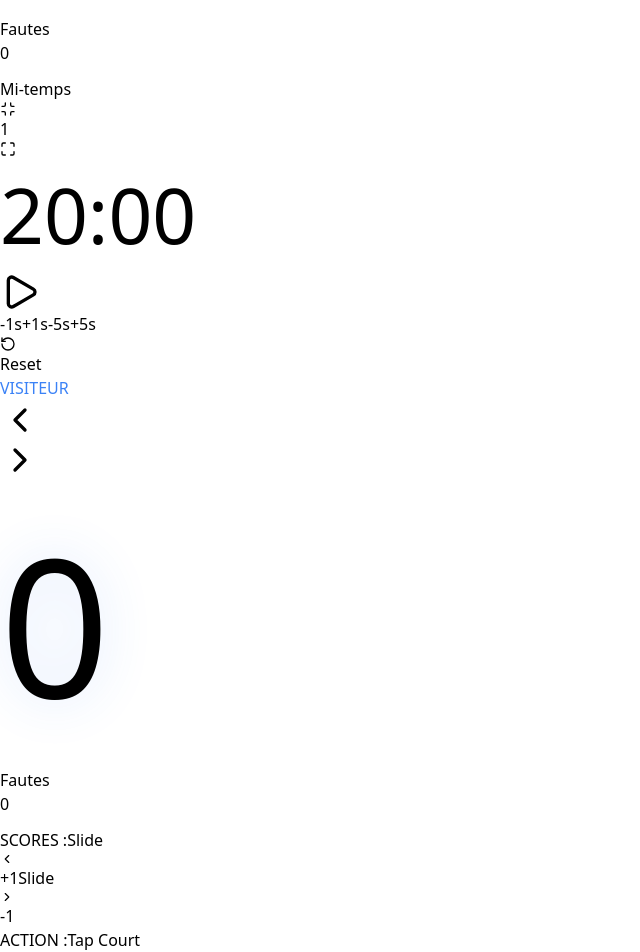
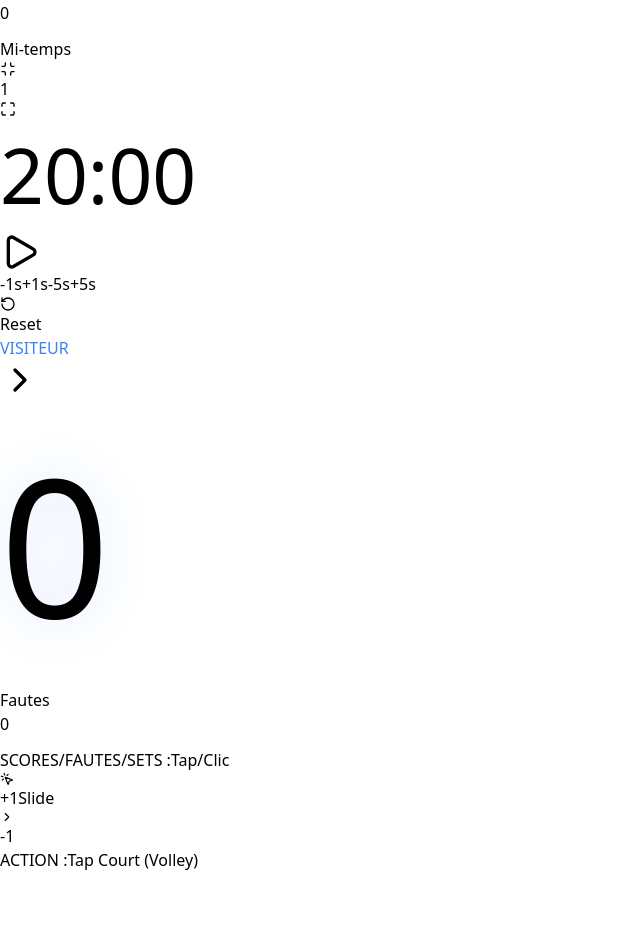
Before and after one commit to Moh2l/mon-scoreboard, a React (Vite) app: page / in a window 1280 px wide. Shown: the part 459-1411 px from the top of the page, without its empty margins (0-640 px from the left). After the commit the page ends 1331 px from the top, so only its background shows below. Built offline with nearby package versions, Linux system fonts and the light colour scheme.

Commit message:
Mise à jour App.jsx

```diff
--- a/src/App.jsx
+++ b/src/App.jsx
@@ -1,13 +1,12 @@
 import React, { useState, useEffect, useRef } from 'react';
-import { Play, Pause, RotateCcw, Settings, Monitor, Smartphone, Trophy, Minimize, Maximize, ChevronLeft, ChevronRight, AlertCircle, Upload, Type, Image as ImageIcon, ArrowLeft, ArrowRight, Plus, Minus } from 'lucide-react';
+import { Play, Pause, RotateCcw, Settings, Monitor, Smartphone, Trophy, Minimize, Maximize, ChevronLeft, ChevronRight, AlertCircle, Upload, Type, Image as ImageIcon, ArrowLeft, ArrowRight, Plus, Minus, MousePointerClick } from 'lucide-react';
 
 const SPORTS_CONFIG = {
   football: { name: "Football", periodName: "Mi-temps", periods: 2, timePerPeriod: 45, countDirection: "up", showSets: false, showFouls: false, foulLimit: 0 },
   basketball: { name: "Basketball", periodName: "Q-Temps", periods: 4, timePerPeriod: 10, countDirection: "down", showSets: false, showFouls: true, foulLimit: 5 },
   volleyball: { name: "Volleyball", periodName: "Set", periods: 5, timePerPeriod: 0, countDirection: "none", showSets: true, showFouls: false, foulLimit: 0 },
   futsal: { name: "Futsal", periodName: "Mi-temps", periods: 2, timePerPeriod: 20, countDirection: "down", showSets: false, showFouls: true, foulLimit: 5 },
-  handball: { name: "Handball", periodName: "Mi-temps", periods: 2, timePerPeriod: 30, countDirection: "down", showSets: false, showFouls: false, foulLimit: 0 },
-  tennis: { name: "Tennis", periodName: "Set", periods: 3, timePerPeriod: 0, countDirection: "up", showSets: true, showFouls: false, foulLimit: 0 }
+  handball: { name: "Handball", periodName: "Mi-temps", periods: 2, timePerPeriod: 30, countDirection: "down", showSets: false, showFouls: false, foulLimit: 0 }
 };
 
 // --- GESTION TACTILE ---
@@ -298,15 +297,18 @@ const App = () => {
           {/* CORRECTION : Suppression de border-r pour harmonisation */}
           <div className="h-full flex flex-col bg-gradient-to-br from-slate-900 to-slate-950 relative overflow-hidden">
 
-            {/* [40% HAUT : LOGO/NOM] */}
-            <div className="w-full shrink-0 flex flex-col" style={{ height: '40%' }}>
+            {/* [40% -> 37% HAUT : LOGO/NOM] */}
+            {/* MODIFICATION : Hauteur réduite à 37% */}
+            <div className="w-full shrink-0 flex flex-col" style={{ height: '37%' }}>
               {/* Barre de couleur */}
               <div className="h-1 w-full shrink-0" style={{ backgroundColor: homeColor }}></div>
 
               {/* Conteneur Logo/Nom - AVEC PADDING pour le contraindre dans un "rectangle" */}
-              <div className="flex-1 w-full flex items-center justify-center p-4 md:p-8 overflow-hidden">
+              {/* MODIFICATION : Padding top réduit (pt-2 md:pt-4) pour remonter le contenu vers la barre */}
+              <div className="flex-1 w-full flex items-end justify-center px-6 pt-2 pb-2 md:px-10 md:pt-4 md:pb-2 overflow-hidden">
                 {useHomeLogo && homeLogo ? (
-                  <div className="w-full h-full flex justify-center items-center">
+                  // MODIFICATION : Hauteur max fixée à 90% pour éviter l'écrasement
+                  <div className="w-full h-[90%] flex justify-center items-center">
                     <img src={homeLogo} alt="Home Logo" className="max-h-full max-w-full object-contain drop-shadow-2xl" />
                   </div>
                 ) : (
@@ -319,14 +321,11 @@ const App = () => {
             <GestureArea
               className="w-full flex flex-col items-center justify-center relative group p-0"
               style={{ height: '45%' }}
-              onSwipeLeft={() => modifyScore('home', 1)}
+              onTap={() => modifyScore('home', 1)}
               onSwipeRight={() => modifyScore('home', -1)}
             >
               {!tvMode && (
-                <>
-                  <div className="absolute left-2 top-1/2 -translate-y-1/2 text-white/5 group-hover:text-white/20 transition-colors"><ChevronLeft size={40} /></div>
-                  <div className="absolute right-2 top-1/2 -translate-y-1/2 text-white/5 group-hover:text-white/20 transition-colors"><ChevronRight size={40} /></div>
-                </>
+                <div className="absolute right-2 top-1/2 -translate-y-1/2 text-white/5 group-hover:text-white/20 transition-colors"><ChevronRight size={40} /></div>
               )}
               <span
                 className="font-bold leading-none select-none tabular-nums relative z-10"
@@ -340,10 +339,15 @@ const App = () => {
               </span>
             </GestureArea>
 
-            {/* [15% BAS : SETS/FAUTES] - MODIFIÉ (A COTE) */}
-            <div className="w-full shrink-0 grid grid-cols-1 pb-2 bg-slate-900/20" style={{ height: '15%', minHeight: '60px' }}>
+            {/* [15% -> 18% BAS : SETS/FAUTES] - MODIFIÉ (A COTE) */}
+            {/* MODIFICATION : Hauteur augmentée à 18% */}
+            <div className="w-full shrink-0 grid grid-cols-1 pb-2 bg-slate-900/20" style={{ height: '18%', minHeight: '60px' }}>
               {config.showSets && (
-                <GestureArea className="h-full w-full flex flex-col items-center justify-center border-t border-slate-800/50 group relative" onTap={() => modifySets('home', 1)} onSwipeLeft={() => modifySets('home', 1)} onSwipeRight={() => modifySets('home', -1)}>
+                <GestureArea
+                  className="h-full w-full flex flex-col items-center justify-center border-t border-slate-800/50 group relative"
+                  onTap={() => modifySets('home', 1)}
+                  onSwipeRight={() => modifySets('home', -1)}
+                >
                   <div className="flex flex-row items-center justify-center h-full w-full gap-4">
                     <span className="text-xs md:text-base font-bold uppercase text-slate-500 tracking-wider">Sets</span>
                     <div className="text-4xl md:text-6xl font-bold leading-none tabular-nums">{homeSets}</div>
@@ -353,7 +357,8 @@ const App = () => {
               {config.showFouls && (
                 <GestureArea
                   className="h-full w-full flex flex-col items-center justify-center border-t border-slate-800/50 group relative transition-colors"
-                  onSwipeLeft={() => modifyFouls('home', 1)} onSwipeRight={() => modifyFouls('home', -1)}
+                  onTap={() => modifyFouls('home', 1)}
+                  onSwipeRight={() => modifyFouls('home', -1)}
                 >
                   <div className="flex flex-row items-center justify-center h-full w-full gap-4">
                     <span className={`text-xs md:text-base font-bold uppercase tracking-wider flex items-center gap-2 ${homeFouls >= config.foulLimit ? 'text-red-200' : 'text-slate-500'}`}>
@@ -368,7 +373,11 @@ const App = () => {
 
           {/* === CENTRE (Inchangé) === */}
           <div className="h-full flex flex-col justify-center items-center relative z-10 bg-slate-950 border-x border-slate-900">
-            <GestureArea className="mb-1 md:mb-2 text-center w-full py-1 md:py-2 hover:bg-slate-900/50 rounded-xl group relative" onSwipeLeft={() => modifyPeriod(1)} onSwipeRight={() => modifyPeriod(-1)}>
+            <GestureArea
+              className="mb-1 md:mb-2 text-center w-full py-1 md:py-2 hover:bg-slate-900/50 rounded-xl group relative"
+              onTap={() => modifyPeriod(1)}
+              onSwipeRight={() => modifyPeriod(-1)}
+            >
               <span className="block text-slate-500 text-[10px] md:text-sm uppercase font-bold tracking-[0.2em] mb-0.5">{config.periodName}</span>
               <div className="flex items-center justify-center gap-4">
                 {!tvMode && <Minimize size={16} className="text-slate-700" />}
@@ -415,14 +424,17 @@ const App = () => {
           <div className="h-full flex flex-col bg-gradient-to-bl from-slate-900 to-slate-950 relative overflow-hidden">
 
             {/* ZONE HAUTE : HARMONISÉE AVEC DOMICILE */}
-            <div className="w-full shrink-0 flex flex-col" style={{ height: '40%' }}>
+            {/* MODIFICATION : Hauteur réduite à 37% */}
+            <div className="w-full shrink-0 flex flex-col" style={{ height: '37%' }}>
               {/* BARRE DE COULEUR (Désormais à l'intérieur du conteneur de 40% comme à gauche) */}
               <div className="h-1 w-full shrink-0" style={{ backgroundColor: awayColor }}></div>
 
               {/* Conteneur Logo/Nom */}
-              <div className="flex-1 w-full flex items-center justify-center p-4 md:p-8 overflow-hidden">
+              {/* MODIFICATION : Padding top réduit (pt-2 md:pt-4) pour remonter le contenu vers la barre */}
+              <div className="flex-1 w-full flex items-end justify-center px-6 pt-2 pb-2 md:px-10 md:pt-4 md:pb-2 overflow-hidden">
                 {useAwayLogo && awayLogo ? (
-                  <div className="w-full h-full flex justify-center items-center">
+                  // MODIFICATION : Hauteur max fixée à 90% pour éviter l'écrasement
+                  <div className="w-full h-[90%] flex justify-center items-center">
                     <img src={awayLogo} alt="Away Logo" className="max-h-full max-w-full object-contain drop-shadow-2xl" />
                   </div>
                 ) : (
@@ -435,14 +447,11 @@ const App = () => {
             <GestureArea
               className="w-full flex flex-col items-center justify-center relative group p-0"
               style={{ height: '45%' }}
-              onSwipeLeft={() => modifyScore('away', 1)}
+              onTap={() => modifyScore('away', 1)}
               onSwipeRight={() => modifyScore('away', -1)}
             >
               {!tvMode && (
-                <>
-                  <div className="absolute left-2 top-1/2 -translate-y-1/2 text-white/5 group-hover:text-white/20 transition-colors"><ChevronLeft size={40} /></div>
-                  <div className="absolute right-2 top-1/2 -translate-y-1/2 text-white/5 group-hover:text-white/20 transition-colors"><ChevronRight size={40} /></div>
-                </>
+                <div className="absolute right-2 top-1/2 -translate-y-1/2 text-white/5 group-hover:text-white/20 transition-colors"><ChevronRight size={40} /></div>
               )}
               <span
                 className="font-bold leading-none select-none tabular-nums relative z-10"
@@ -456,9 +465,14 @@ const App = () => {
             </GestureArea>
 
             {/* ZONE BASSE : FIXE 15% - MODIFIÉ (A COTE) */}
-            <div className="w-full shrink-0 grid grid-cols-1 pb-2 bg-slate-900/20" style={{ height: '15%', minHeight: '60px' }}>
+            {/* MODIFICATION : Hauteur augmentée à 18% */}
+            <div className="w-full shrink-0 grid grid-cols-1 pb-2 bg-slate-900/20" style={{ height: '18%', minHeight: '60px' }}>
               {config.showSets && (
-                <GestureArea className="h-full w-full flex flex-col items-center justify-center border-t border-slate-800/50 group relative" onTap={() => modifySets('away', 1)} onSwipeLeft={() => modifySets('away', 1)} onSwipeRight={() => modifySets('away', -1)}>
+                <GestureArea
+                  className="h-full w-full flex flex-col items-center justify-center border-t border-slate-800/50 group relative"
+                  onTap={() => modifySets('away', 1)}
+                  onSwipeRight={() => modifySets('away', -1)}
+                >
                   <div className="flex flex-row items-center justify-center h-full w-full gap-4">
                     <span className="text-xs md:text-base font-bold uppercase text-slate-500 tracking-wider">Sets</span>
                     <div className="text-4xl md:text-6xl font-bold leading-none tabular-nums">{awaySets}</div>
@@ -468,7 +482,8 @@ const App = () => {
               {config.showFouls && (
                 <GestureArea
                   className="h-full w-full flex flex-col items-center justify-center border-t border-slate-800/50 group relative transition-colors"
-                  onSwipeLeft={() => modifyFouls('away', 1)} onSwipeRight={() => modifyFouls('away', -1)}
+                  onTap={() => modifyFouls('away', 1)}
+                  onSwipeRight={() => modifyFouls('away', -1)}
                 >
                   <div className="flex flex-row items-center justify-center h-full w-full gap-4">
                     <span className={`text-xs md:text-base font-bold uppercase tracking-wider flex items-center gap-2 ${awayFouls >= config.foulLimit ? 'text-red-200' : 'text-slate-500'}`}>
@@ -486,9 +501,9 @@ const App = () => {
 
       {!tvMode && (
         <div className="bg-slate-900 py-2 px-4 border-t border-slate-800 flex justify-center items-center gap-6 text-[10px] md:text-sm text-slate-400 w-full shrink-0">
-          <div className="flex items-center gap-2"><span className="font-bold text-slate-300">SCORES :</span><span className="flex items-center gap-1 bg-slate-800 px-2 py-1 rounded">Slide <ChevronLeft size={14} /> +1</span><span className="flex items-center gap-1 bg-slate-800 px-2 py-1 rounded">Slide <ChevronRight size={14} /> -1</span></div>
+          <div className="flex items-center gap-2"><span className="font-bold text-slate-300">SCORES/FAUTES/SETS :</span><span className="flex items-center gap-1 bg-slate-800 px-2 py-1 rounded">Tap/Clic <MousePointerClick size={14} /> +1</span><span className="flex items-center gap-1 bg-slate-800 px-2 py-1 rounded">Slide <ChevronRight size={14} /> -1</span></div>
           <div className="w-px h-4 bg-slate-700"></div>
-          <div className="flex items-center gap-2"><span className="font-bold text-slate-300">ACTION :</span><span className="flex items-center gap-1 bg-slate-800 px-2 py-1 rounded">Tap Court</span></div>
+          <div className="flex items-center gap-2"><span className="font-bold text-slate-300">ACTION :</span><span className="flex items-center gap-1 bg-slate-800 px-2 py-1 rounded">Tap Court (Volley)</span></div>
         </div>
       )}
     </div>
```
